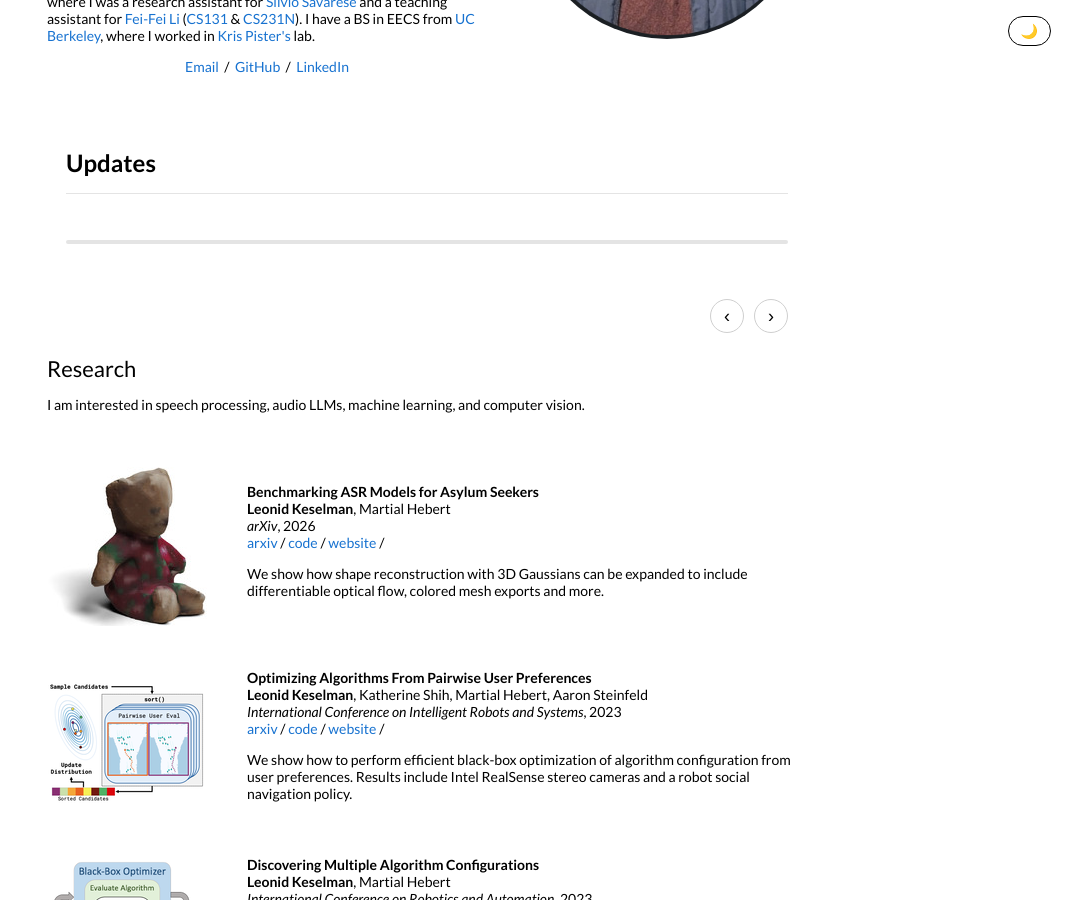
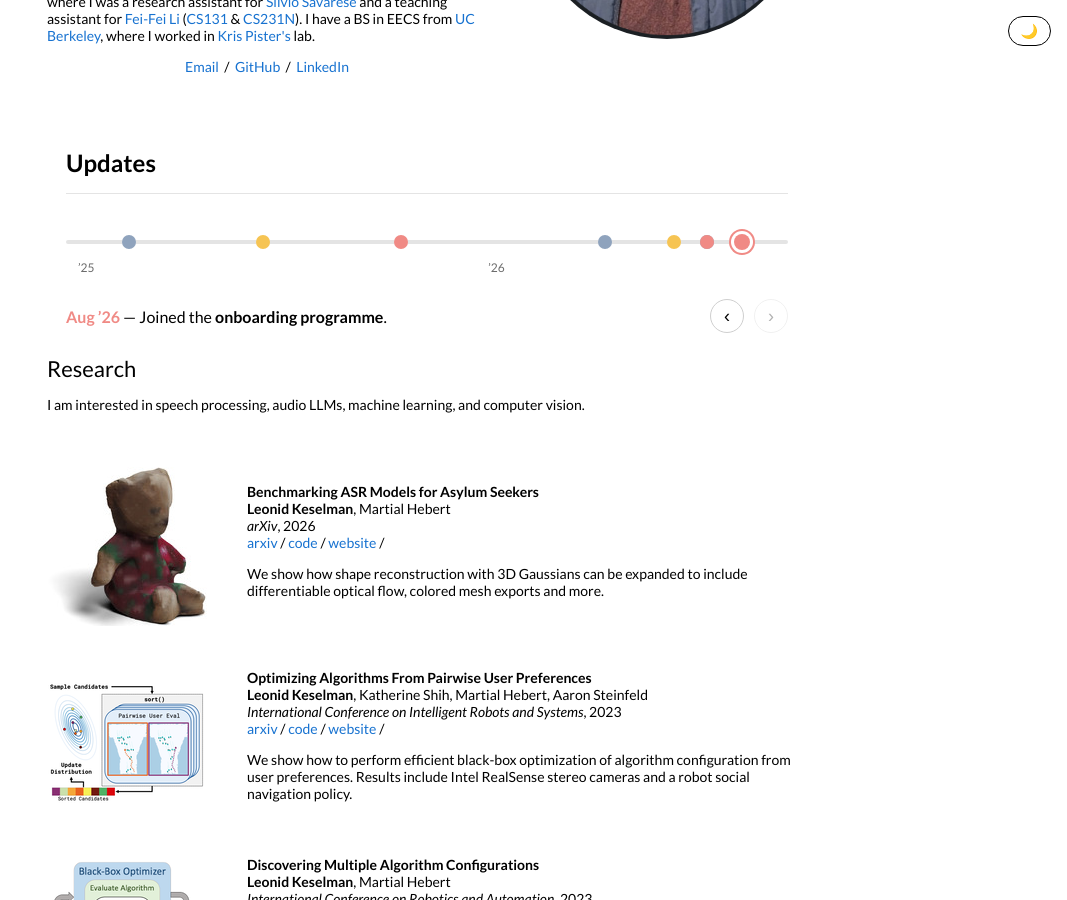
Before and after one commit to kavin0301p/kavin0301p.github.io, a Jekyll site: the page built from _posts/2023-08-28-3dgaussians.markdown, in a window 1280 px wide and 900 px high, scrolled down 317 px. Shown: the whole window, without its empty margins (213-1280 px from the left). Built offline with Jekyll 4.4.1, drawn with Linux system fonts in a browser that asks for light colours; part of the change alters nothing that is shown.

Commit message:
Add timeline updates script to default layout

```diff
--- a/_layouts/default.html
+++ b/_layouts/default.html
@@ -335,6 +335,90 @@
     </tr>
   </table>
 
+  <script>
+(function () {
+  // ---- EDIT YOUR UPDATES HERE (date = YYYY-MM) ----
+  // type: 'news' (grey-blue), 'paper' (yellow), 'milestone' (red)
+  var updates = [
+    { date: '2025-02', type: 'news',      text: 'Started my <b>PhD</b> at CMU.' },
+    { date: '2025-06', type: 'paper',     text: 'Paper accepted at <b>CVPR</b>.' },
+    { date: '2025-10', type: 'milestone', text: 'Passed my <b>qualifying exam</b>.' },
+    { date: '2026-04', type: 'news',      text: 'Gave a talk at <b>a workshop</b>.' },
+    { date: '2026-06', type: 'paper',     text: 'Posted a new paper on <b>arXiv</b>.' },
+    { date: '2026-07', type: 'news',      text: 'Started a <b>research internship</b>.' },
+    { date: '2026-07', type: 'milestone', text: 'Released the <b>code</b> for our latest project.' },
+    { date: '2026-08', type: 'milestone', text: 'Joined the <b>onboarding programme</b>.' }
+  ];
+  // -------------------------------------------------
+
+  var COLORS = { news: '#8fa3bd', paper: '#f6c453', milestone: '#f08a85' };
+  var MONTHS = ['Jan','Feb','Mar','Apr','May','Jun','Jul','Aug','Sep','Oct','Nov','Dec'];
+
+  var track = document.getElementById('tl-track');
+  var years = document.getElementById('tl-years');
+  var text  = document.getElementById('tl-text');
+  var prev  = document.getElementById('tl-prev');
+  var next  = document.getElementById('tl-next');
+  if (!track || !updates.length) return;
+
+  function ts(s) {
+    var p = s.split('-');
+    return new Date(+p[0], +p[1] - 1, 15).getTime();
+  }
+
+  updates.sort(function (a, b) { return ts(a.date) - ts(b.date); });
+
+  var firstYear = +updates[0].date.split('-')[0];
+  var start = new Date(firstYear, 0, 1).getTime();
+  var end = ts(updates[updates.length - 1].date) + 30 * 86400000;
+
+  function pct(t) { return ((t - start) / (end - start)) * 100; }
+
+  // year labels
+  for (var y = firstYear; new Date(y, 0, 1).getTime() <= end; y++) {
+    var lab = document.createElement('span');
+    lab.className = 'tl-year';
+    lab.textContent = '\u2019' + String(y).slice(2);
+    lab.style.left = pct(new Date(y, 0, 1).getTime()) + '%';
+    years.appendChild(lab);
+  }
+
+  // dots
+  var dots = updates.map(function (u, i) {
+    var d = document.createElement('button');
+    var p = u.date.split('-');
+    d.className = 'tl-dot';
+    d.style.setProperty('--c', COLORS[u.type] || COLORS.news);
+    d.style.left = pct(ts(u.date)) + '%';
+    d.setAttribute('aria-label', MONTHS[+p[1] - 1] + ' ' + p[0]);
+    d.addEventListener('click', function () { select(i); });
+    track.appendChild(d);
+    return d;
+  });
+
+  var current = updates.length - 1;
+
+  function select(i) {
+    current = i;
+    var u = updates[i];
+    var p = u.date.split('-');
+    var c = COLORS[u.type] || COLORS.news;
+    dots.forEach(function (d, j) { d.classList.toggle('active', j === i); });
+    text.innerHTML =
+      '<span class="tl-date" style="color:' + c + '">' +
+      MONTHS[+p[1] - 1] + ' \u2019' + p[0].slice(2) +
+      '</span> \u2014 ' + u.text;
+    prev.disabled = i === 0;
+    next.disabled = i === updates.length - 1;
+  }
+
+  prev.addEventListener('click', function () { if (current > 0) select(current - 1); });
+  next.addEventListener('click', function () { if (current < updates.length - 1) select(current + 1); });
+
+  select(current);
+})();
+</script>
+
   <!-- Theme toggle -->
   <script>
     var btn = document.getElementById('theme-toggle');
```
